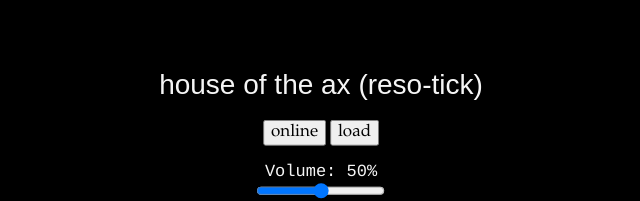
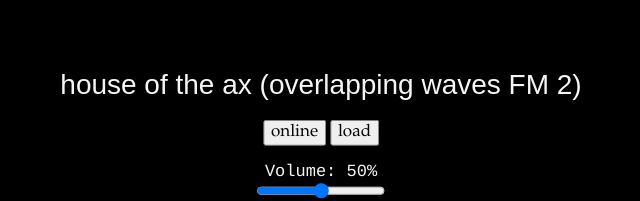
Before and after one commit to pparocza/house_of_the_ax, a plain HTML site: page index.html in a window 1280 px wide. Shown: the part 236-437 px from the top of the page, without its empty margins (319-959 px from the left). Drawn offline with Linux system fonts and the light colour scheme.

Commit message:
change title

```diff
--- a/index.html
+++ b/index.html
@@ -9,7 +9,7 @@
 
 	<div class="container">
 
-    <h1>house of the ax (reso-tick)</h1>
+    <h1>house of the ax (overlapping waves FM 2)</h1>
 
     <p><button class="online">online</button> <button class="start">load</button></p>
 
```
